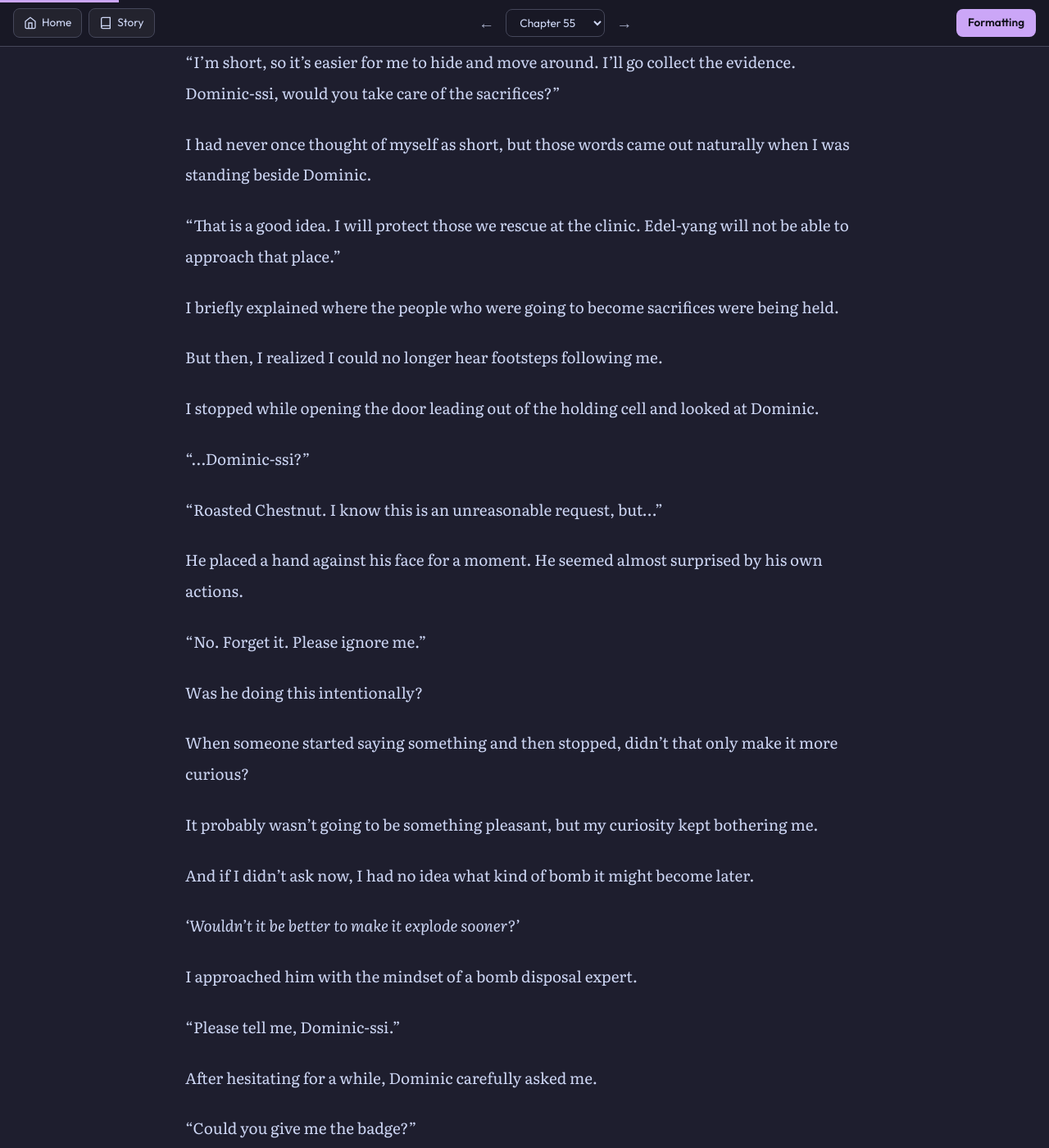
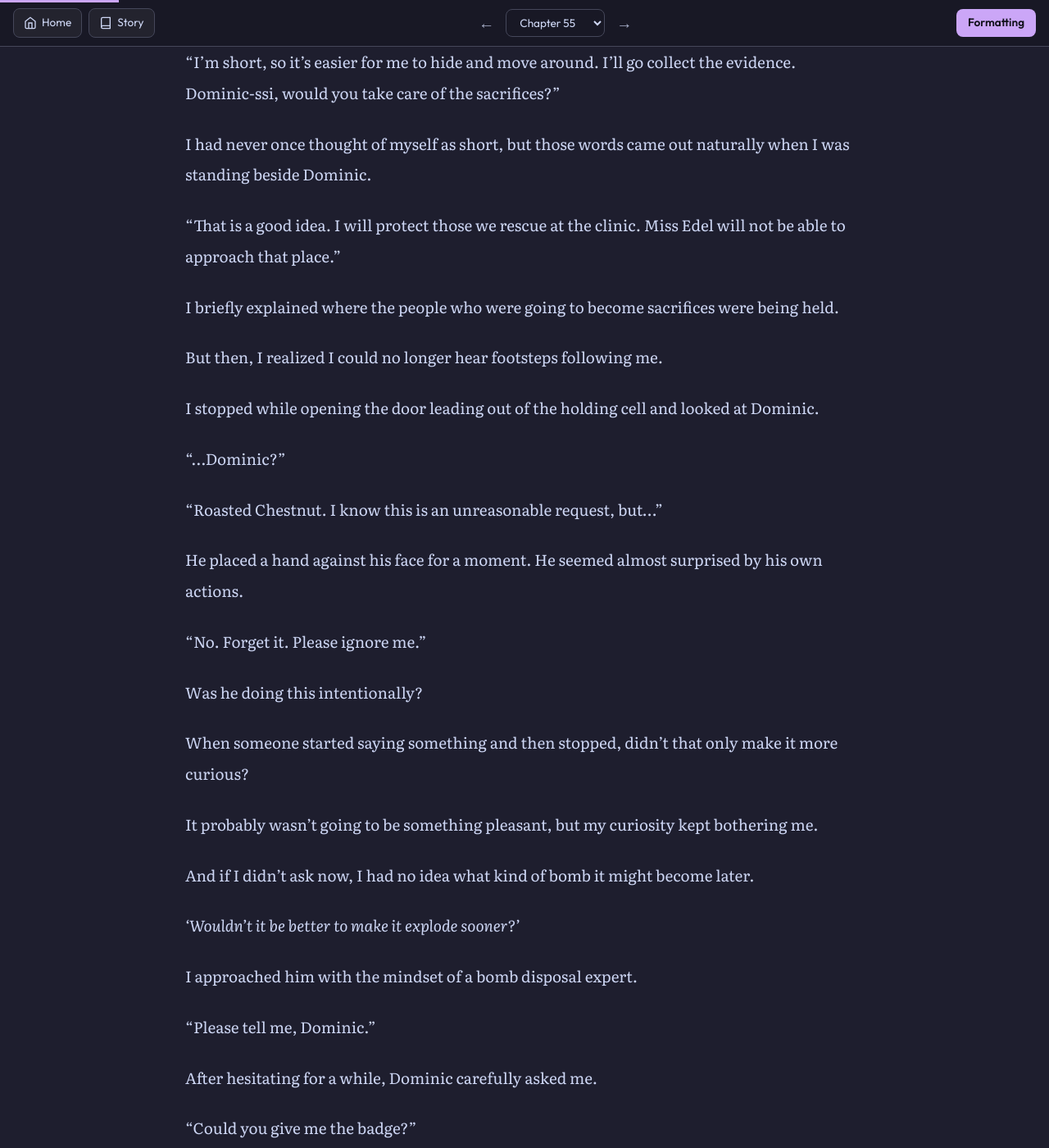
Before and after one commit to soleumn/soleumn.github.io, a Jekyll site: the page built from _chapters/eoshinki/ch55.md, in a window 1280 px wide and 1400 px high, scrolled down 1488 px. Shown: the whole window at 82% size. Built offline with Jekyll 4.4.1, drawn with Linux system fonts in a browser that asks for light colours; comment, search, counter and statistics services are not loaded; some of the changed text lies outside the part shown.

Commit message:
Update ch55.md

```diff
--- a/_chapters/eoshinki/ch55.md
+++ b/_chapters/eoshinki/ch55.md
@@ -47,7 +47,7 @@ I spoke to Dominic as he followed behind me.
 
 I had never once thought of myself as short, but those words came out naturally when I was standing beside Dominic.
 
-“That is a good idea. I will protect those we rescue at the clinic. Edel-yang will not be able to approach that place.”
+“That is a good idea. I will protect those we rescue at the clinic. Miss Edel will not be able to approach that place.”
 
 I briefly explained where the people who were going to become sacrifices were being held.
 
@@ -55,7 +55,7 @@ But then, I realized I could no longer hear footsteps following me.
 
 I stopped while opening the door leading out of the holding cell and looked at Dominic.
 
-“…Dominic-ssi?”
+“…Dominic?”
 
 “Roasted Chestnut. I know this is an unreasonable request, but…”
 
@@ -75,7 +75,7 @@ And if I didn’t ask now, I had no idea what kind of bomb it might become later
 
 I approached him with the mindset of a bomb disposal expert.
 
-“Please tell me, Dominic-ssi.”
+“Please tell me, Dominic.”
 
 After hesitating for a while, Dominic carefully asked me.
 
@@ -95,7 +95,7 @@ I had no choice but to tell another lie.
 
 After sending Samra, who was perfectly alive and working fine, to his grave, I put on the same pitiful expression I had shown earlier in the cell.
 
-“My benefactor and companion, Dominic-ssi… I want to give you anything I can, but this one thing…”
+“My benefactor and companion, Dominic… I want to give you anything I can, but this one thing…”
 
 Dominic became flustered and immediately apologized.
 
@@ -361,7 +361,7 @@ Along with a crackling noise like static, a faint voice came from the badge.
 
 I grabbed the badge and brought it close to my ear.
 
-—…Goyo-ssi!
+—…Goyo!
 
 “Samra?”
 
@@ -387,7 +387,7 @@ Samra never said unnecessary things.
 
 The fact that he specifically asked whether it was a trial felt strange.
 
-—Han Goyo-ssi…
+—Han Goyo…
 
 After a short silence, Samra spoke.
 
```
